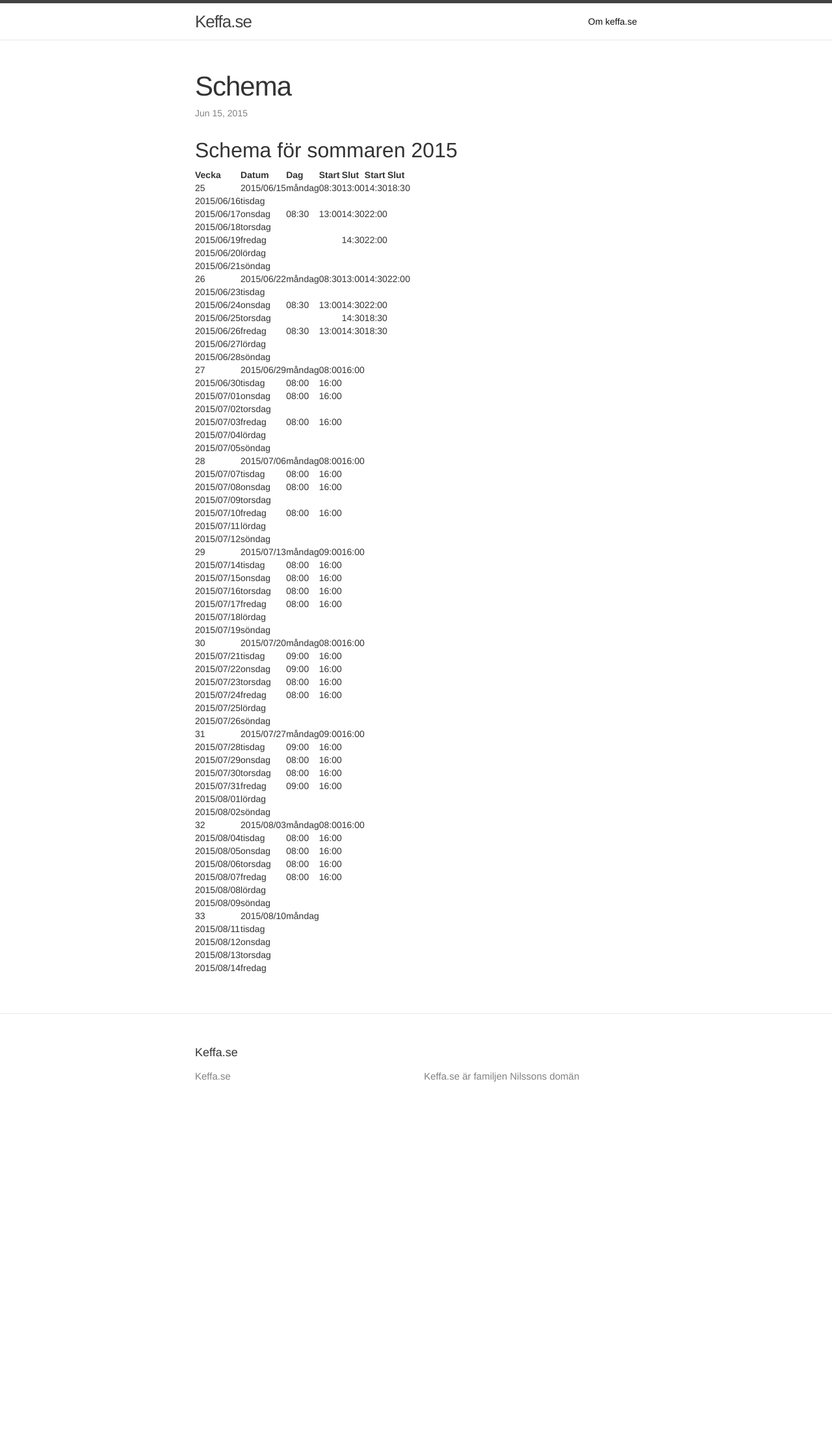
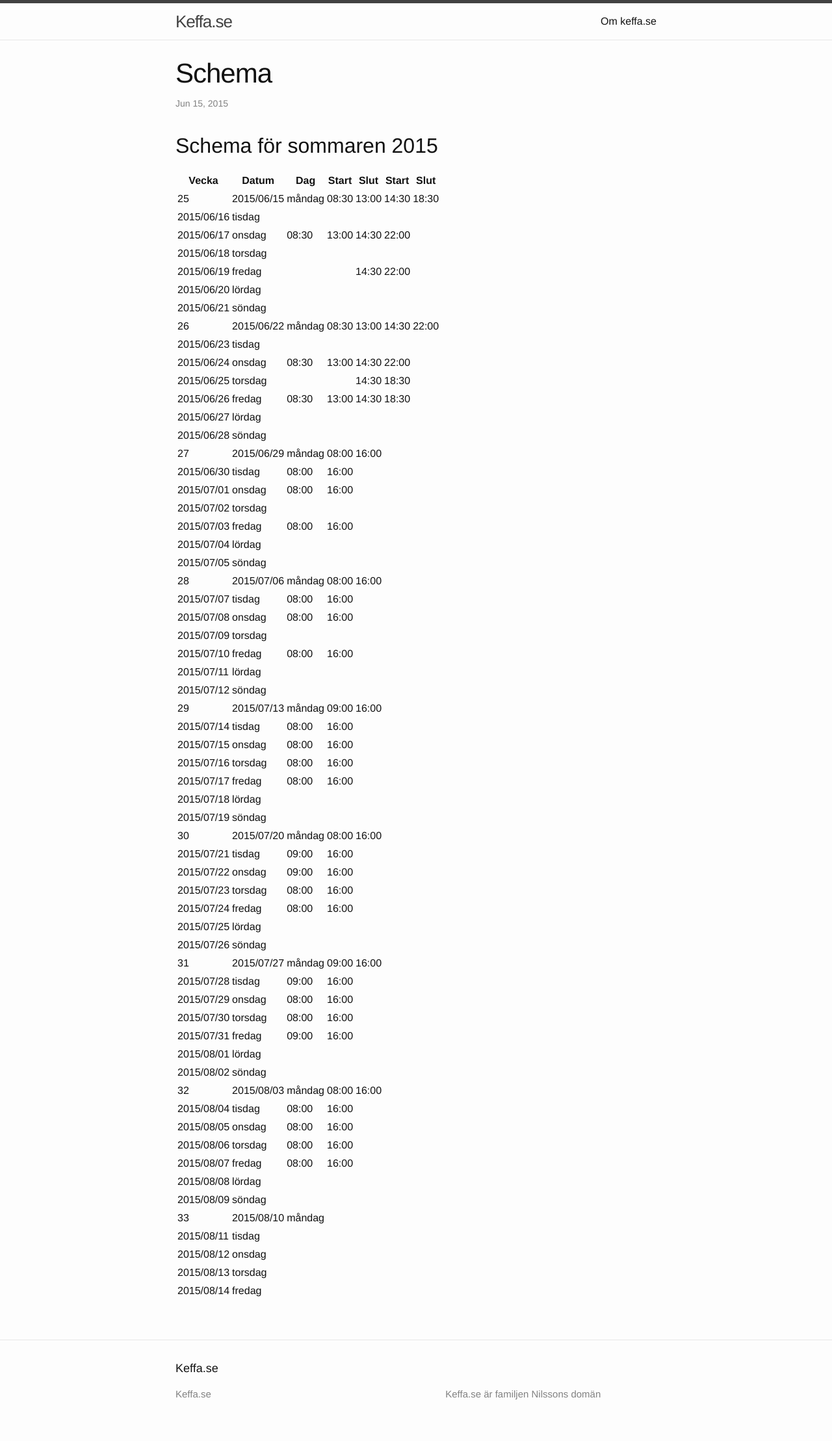
Before and after one commit to fransn/fransn.github.io, a Jekyll site: the page built from _posts/2015-06-15-schema.md, in a window 1280 px wide. Shown: the whole page at 65% size. Built offline with Jekyll 4.4.1, drawn with Linux system fonts in a browser that asks for light colours; nearby versions of some CDN libraries; before the commit the page ends 1721 px from its top, so only the background shows below that.

Commit message:
Update head.html

```diff
--- a/_includes/head.html
+++ b/_includes/head.html
@@ -7,7 +7,6 @@
   <meta name="description" content="{% if page.excerpt %}{{ page.excerpt | strip_html | strip_newlines | truncate: 160 }}{% else %}{{ site.description }}{% endif %}">
 
   <link rel="stylesheet" href="{{ "/css/main.css" | prepend: site.baseurl }}">
-  <link rel="stylesheet" href="http://maxcdn.bootstrapcdn.com/bootstrap/3.2.0/css/bootstrap.min.css">
   <link rel="canonical" href="{{ page.url | replace:'index.html','' | prepend: site.baseurl | prepend: site.url }}">
   <link rel="alternate" type="application/rss+xml" title="{{ site.title }}" href="{{ "/feed.xml" | prepend: site.baseurl | prepend: site.url }}" />
 </head>
```
